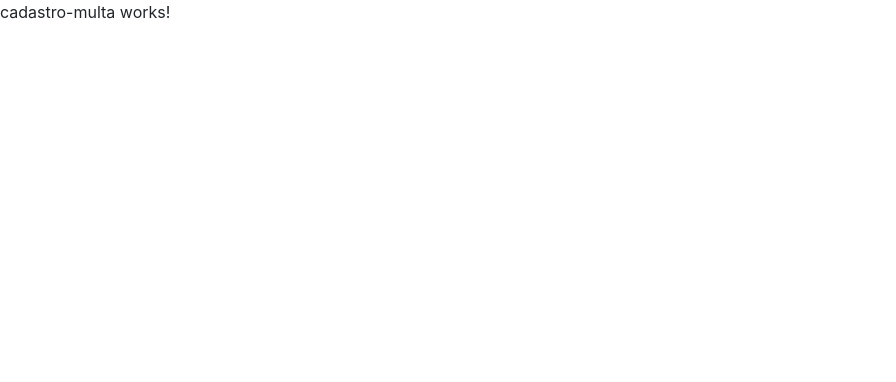
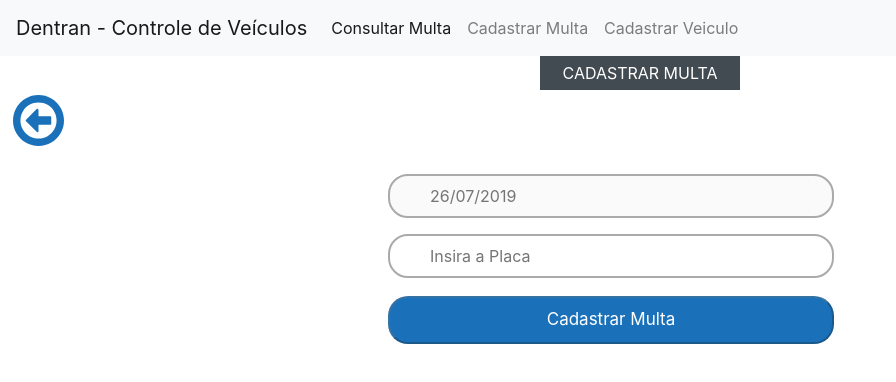
Before and after one commit to andersonribeirosi/treinamento-ctis, an Angular app: page /home/cadastrarMulta in a window 1280 px wide. Shown: the top 382 px of the page, without its empty margins (0-896 px from the left). Built offline with nearby package versions, Linux system fonts and the light colour scheme.

Commit message:
configurações da telas e rotas

```diff
--- a/src/app/app.module.ts
+++ b/src/app/app.module.ts
@@ -1,5 +1,6 @@
 import { BrowserModule } from '@angular/platform-browser';
 import { NgModule } from '@angular/core';
+import { FormsModule, ReactiveFormsModule } from '@angular/forms';
 
 import { AppRoutingModule } from './app-routing.module';
 import { AppComponent } from './app.component';
@@ -20,7 +21,9 @@ import { CadastroVeiculoComponent } from './pages/cadastro-veiculo/cadastro-veic
   ],
   imports: [
     BrowserModule,
-    AppRoutingModule
+    AppRoutingModule,
+    FormsModule,
+    ReactiveFormsModule
   ],
   providers: [],
   bootstrap: [AppComponent],
--- a/src/app/pages/cadastro-multa/cadastro-multa.component.css
+++ b/src/app/pages/cadastro-multa/cadastro-multa.component.css
@@ -0,0 +1,152 @@
+.scroll-content {
+    overflow: hidden;
+    background-color: white;
+    padding-bottom: 0 !important;
+  }
+
+  .back{
+  width: 4%;
+  margin-left: 1%;
+  padding-bottom: 20px;
+  padding-top: 5px;
+  }
+
+  .input-group>.form-control {
+    flex: 0.7 1;
+  }
+
+  input {
+    flex: 0.47 1;
+    margin: 0 auto;
+  }
+
+  #cadastro{
+    color: #1a71b9;
+    padding-left: 20%;
+    padding-top: 50px;
+    font-size: 15px;
+    font-family: Arial, Helvetica, sans-serif;
+  }
+
+
+  .content-flex {
+    position: absolute;
+    display: flex;
+    text-align: center;
+    flex-direction: column;
+    width: 70%;
+    margin-left: 15%;
+    margin-top: 75px;
+  }
+
+  .form-group {
+    margin-bottom: 1rem;
+    padding: 0 0 0 4px;
+  }
+
+  .align{
+    margin-left: 30%;
+  }
+
+  .button{
+    border-radius: 20px !important;
+    background-color: #1a71b9 !important;
+    height: 3rem !important;
+    width: 50% !important;
+    text-transform: none !important;
+    font-weight: 300 !important;
+    flex: 0.47 1;
+    margin: 0 auto;
+    color: white;
+    font-size: 17px;
+    margin: 10px 0 0 0;
+  }
+
+  .button-voltar{
+    border-radius: 20px !important;
+    background-color: gray !important;
+    height: 3rem !important;
+    width: 50% !important;
+    text-transform: none !important;
+    font-weight: 300 !important;
+    flex: 0.47 1;
+    margin: 0 auto;
+    color: white;
+    font-size: 17px;
+    margin: 10px 0 0 0;
+  }
+
+  img{
+    width: 40%;
+    margin-left: 5%;
+  }
+
+  #error{
+    color: red;
+    font-size: 10px;
+    padding-top: -4px;
+    margin: -3px 0px 4px 15px;
+  }
+
+  input[type="text"] {
+    color: #363636;
+    width: 50%;
+    border: 2px solid #aaa;
+    border-radius: 20px;
+    margin: 8px 0;
+    outline: none;
+    padding: 8px;
+    box-sizing: border-box;
+    transition: 0.3s;
+  }
+
+  option:required:invalid {
+    color: gray;
+  }
+
+  p {
+    margin: 32px 0px 0px 90px;
+  }
+
+  input[type="text"]:focus {
+    border-color: dodgerBlue;
+    box-shadow: 0 0 8px 0 dodgerBlue;
+  }
+
+  .inputWithIcon input[type="text"] {
+    padding-left: 40px;
+  }
+
+  .inputWithIcon input[type="password"] {
+    padding-left: 40px;
+  }
+
+  .inputWithIcon {
+    position: relative;
+  }
+
+  .inputWithIcon i {
+    position: absolute;
+    left: 0;
+    top: 8px;
+    padding: 14px 15px;
+    color: #aaa;
+    transition: 0.3s;
+  }
+
+  .inputWithIcon input[type="text"]:focus + i {
+    color: dodgerBlue;
+  }
+
+  .inputWithIcon input[type="password"]:focus + i {
+    color: dodgerBlue;
+  }
+
+   .menu-label {
+    color: white;
+    background-color: #424b52;
+    padding: 5px;
+    margin-top: 1em;
+    margin: 0 auto;
+    width: 200px;
+  }
--- a/src/app/pages/cadastro-multa/cadastro-multa.component.html
+++ b/src/app/pages/cadastro-multa/cadastro-multa.component.html
@@ -1,3 +1,21 @@
-<p>
-  cadastro-multa works!
-</p>
+<app-navbar></app-navbar>
+<div id="span">
+  <span class="menu-label label-primary d-block text-center">CADASTRAR MULTA</span>
+</div>
+<div><img class="back" src="../../assets/left-arrow.svg" (click)="back()"></div>
+<div class="align">
+
+
+  <form class="content-flex" id="formulario" class="form-group" [formGroup]="cadastroMultaForm">
+
+    <div class="inputWithIcon">
+      <input formControlName="data" type="text" placeholder="26/07/2019" #data disabled>
+    </div>
+
+    <div class="inputWithIcon">
+      <input formControlName="placa" type="text" placeholder="Insira a Placa" #placa required>
+    </div>
+
+    <button class="button" [disabled]="cadastroMultaForm.invalid" type="submit" (click)="cadastrarMulta()"><b>Cadastrar Multa</b></button>
+  </form>
+</div>
--- a/src/app/pages/cadastro-multa/cadastro-multa.component.ts
+++ b/src/app/pages/cadastro-multa/cadastro-multa.component.ts
@@ -1,4 +1,6 @@
 import { Component, OnInit } from '@angular/core';
+import { Validators, FormBuilder, FormGroup } from '@angular/forms';
+import { Router } from '@angular/router';
 
 @Component({
   selector: 'app-cadastro-multa',
@@ -7,9 +9,25 @@ import { Component, OnInit } from '@angular/core';
 })
 export class CadastroMultaComponent implements OnInit {
 
-  constructor() { }
+  cadastroMultaForm: FormGroup;
+
+  constructor(private router: Router,
+    private fb: FormBuilder) { }
 
   ngOnInit() {
+    this.criaFormsGroup();
+  }
+
+  criaFormsGroup() {
+    this.cadastroMultaForm = this.fb.group({
+      placa: ['', Validators.required],
+      data: ['']
+
+    });
+  }
+
+  back() {
+    this.router.navigateByUrl('/home')
   }
 
 }
--- a/src/app/pages/cadastro-veiculo/cadastro-veiculo.component.css
+++ b/src/app/pages/cadastro-veiculo/cadastro-veiculo.component.css
@@ -0,0 +1,73 @@
+.container {
+  display: flex;
+  flex-flow: column;
+  align-items: center;
+  justify-content: center;
+  background: white;
+  max-width:100%;
+  padding-top: 5em;
+  padding-bottom: 5em;
+}
+
+.container img:hover{
+  -webkit-transform: scale(1.3);
+  -moz-transform: scale(1.3);
+  -o-transform: scale(1.3);
+  -ms-transform: scale(1.3);
+  transform: scale(1.3);
+}
+
+p{
+  color: black;
+  text-align: center;
+  margin-top: 12px;
+  font-weight: bold;
+  font-family: Arial bold, Helvetica, sans-serif;
+  font-size: 17px;
+}
+
+.row {
+  display: flex;
+  flex-flow: row wrap;
+  align-items: center;
+  justify-content: center;
+  width: 100%;
+}
+
+.elementContainer {
+  position: relative;
+  display: flex;
+  flex-flow: column;
+  justify-content: center;
+  align-items: center;
+  margin: 2em;
+}
+
+.image {
+  width: 125px;
+  height: 75px;
+}
+
+i{
+  width: 70%;
+}
+
+.mx-auto {
+  max-width: 100%;
+  max-height: 100%;
+}
+
+.menu-label {
+  color: white;
+  background-color: #424b52;
+  padding: 5px;
+  margin-top: 1em;
+  margin: 0 auto;
+  width: 200px;
+}
+
+a:link {text-decoration: none}
+
+a:not([href]):not([tabindex]) {
+color: #D29CC2 !important;
+}
--- a/src/app/pages/cadastro-veiculo/cadastro-veiculo.component.html
+++ b/src/app/pages/cadastro-veiculo/cadastro-veiculo.component.html
@@ -1,3 +1,33 @@
-<p>
-  cadastro-veiculo works!
-</p>
+<app-navbar></app-navbar>
+
+<div id="span">
+  <span class="menu-label label-primary d-block text-center">MENU PRINCIPAL</span>
+</div>
+
+
+<div class="container">
+  <div class="row">
+
+
+    <div class="col-md-1 elementContainer">
+      <a>
+        <div class="image">
+          <img title="Cadastrar Veiculo" src="../../assets/car.svg" class="mx-auto d-block"
+            role="button">
+          <p>Cadastrar Veiculo</p>
+        </div>
+      </a>
+    </div>
+
+    <div class="col-md-1 elementContainer">
+      <a>
+        <div class="image">
+          <img title="Cadastrar Veiculo" src="../../assets/car.svg" class="mx-auto d-block"
+            role="button">
+          <p>Primeira aquisição</p>
+        </div>
+      </a>
+    </div>
+
+  </div>
+</div>
--- a/src/app/pages/consulta-multa/consulta-multa.component.css
+++ b/src/app/pages/consulta-multa/consulta-multa.component.css
@@ -0,0 +1,152 @@
+.scroll-content {
+    overflow: hidden;
+    background-color: white;
+    padding-bottom: 0 !important;
+  }
+
+  .back{
+  width: 4%;
+  margin-left: 1%;
+  padding-bottom: 20px;
+  padding-top: 5px;
+  }
+
+  .input-group>.form-control {
+    flex: 0.7 1;
+  }
+
+  input {
+    flex: 0.47 1;
+    margin: 0 auto;
+  }
+
+  #cadastro{
+    color: #1a71b9;
+    padding-left: 20%;
+    padding-top: 50px;
+    font-size: 15px;
+    font-family: Arial, Helvetica, sans-serif;
+  }
+
+
+  .content-flex {
+    position: absolute;
+    display: flex;
+    text-align: center;
+    flex-direction: column;
+    width: 70%;
+    margin-left: 15%;
+    margin-top: 75px;
+  }
+
+  .form-group {
+    margin-bottom: 1rem;
+    padding: 0 0 0 4px;
+  }
+
+  .align{
+    margin-left: 30%;
+  }
+
+  .button{
+    border-radius: 20px !important;
+    background-color: #1a71b9 !important;
+    height: 3rem !important;
+    width: 50% !important;
+    text-transform: none !important;
+    font-weight: 300 !important;
+    flex: 0.47 1;
+    margin: 0 auto;
+    color: white;
+    font-size: 17px;
+    margin: 10px 0 0 0;
+  }
+
+  .button-voltar{
+    border-radius: 20px !important;
+    background-color: gray !important;
+    height: 3rem !important;
+    width: 50% !important;
+    text-transform: none !important;
+    font-weight: 300 !important;
+    flex: 0.47 1;
+    margin: 0 auto;
+    color: white;
+    font-size: 17px;
+    margin: 10px 0 0 0;
+  }
+
+  img{
+    width: 40%;
+    margin-left: 5%;
+  }
+
+  #error{
+    color: red;
+    font-size: 10px;
+    padding-top: -4px;
+    margin: -3px 0px 4px 15px;
+  }
+
+  input[type="text"] {
+    color: #363636;
+    width: 50%;
+    border: 2px solid #aaa;
+    border-radius: 20px;
+    margin: 8px 0;
+    outline: none;
+    padding: 8px;
+    box-sizing: border-box;
+    transition: 0.3s;
+  }
+
+  option:required:invalid {
+    color: gray;
+  }
+
+  p {
+    margin: 32px 0px 0px 90px;
+  }
+
+  input[type="text"]:focus {
+    border-color: dodgerBlue;
+    box-shadow: 0 0 8px 0 dodgerBlue;
+  }
+
+  .inputWithIcon input[type="text"] {
+    padding-left: 40px;
+  }
+
+  .inputWithIcon input[type="password"] {
+    padding-left: 40px;
+  }
+
+  .inputWithIcon {
+    position: relative;
+  }
+
+  .inputWithIcon i {
+    position: absolute;
+    left: 0;
+    top: 8px;
+    padding: 14px 15px;
+    color: #aaa;
+    transition: 0.3s;
+  }
+
+  .inputWithIcon input[type="text"]:focus + i {
+    color: dodgerBlue;
+  }
+
+  .inputWithIcon input[type="password"]:focus + i {
+    color: dodgerBlue;
+  }
+
+  .menu-label {
+    color: white;
+    background-color: #424b52;
+    padding: 5px;
+    margin-top: 1em;
+    margin: 0 auto;
+    width: 200px;
+  }
--- a/src/app/pages/consulta-multa/consulta-multa.component.html
+++ b/src/app/pages/consulta-multa/consulta-multa.component.html
@@ -1,39 +1,28 @@
 <app-navbar></app-navbar>
 
 <div id="span">
-  <span class="menu-label label-primary d-block text-center">MENU PRINCIPAL</span>
+  <span class="menu-label label-primary d-block text-center">CONSULTAR MULTA</span>
 </div>
 
+<div><img class="back" src="../../assets/left-arrow.svg" (click)="back()"></div>
+<div class="align">
 
-<div class="container">
-  <div class="row">
-    <div class="col-md-1 elementContainer">
-      <a (click)="listMonit()">
-        <div class="image">
-          <img title="Consultar Multa" src="../../assets/file.svg" class="mx-auto d-block" role="button">
-          <!-- <i class="fa fa-user-plus fa-lg fa-fw" aria-hidden="true"></i> -->
-          <p>Consultar Multa</p>
+
+  <form class="content-flex" id="formulario" class="form-group" [formGroup]="consultaPlacaForm">
+
+    <div class="inputWithIcon">
+      <input formControlName="placa" type="text" placeholder="Insira a Placa" #placa required>
+      <!-- <i class="fa fa-user fa-lg fa-fw" aria-hidden="true"></i> -->
+    </div>
+    <!-- <div id="error">{{ getError('name') }}</div> -->
+
+      <div class="inputWithIcon">
+          <input
+           formControlName="cpf" type="text" placeholder="Insira o CPF" #cpf required>
+          <!-- <i class="fa fa-phone" aria-hidden="true"></i> -->
         </div>
-      </a>
-    </div>
+        <!-- <div id="error">{{ getError('studentAdditionalCpf')}}</div> -->
 
-    <div title="Cadastrar Multa" class="col-md-1 elementContainer">
-      <a (click)="follProc()">
-        <div class="image">
-          <img src="../../assets/ticket.svg" class="mx-auto d-block" role="button">
-          <p>Cadastrar Multa</p>
-        </div>
-      </a>
-    </div>
-
-    <div class="col-md-1 elementContainer">
-      <a>
-        <div class="image">
-          <img title="Cadastrar Veiculo" (click)="changePassword()" src="../../assets/car.svg" class="mx-auto d-block"
-            role="button">
-          <p>Cadastrar Veiculo</p>
-        </div>
-      </a>
-    </div>
-  </div>
+    <button class="button" [disabled]="consultaPlacaForm.invalid" type="submit" (click)="register()"><b>Consultar Multa</b></button>
+  </form>
 </div>
--- a/src/app/pages/consulta-multa/consulta-multa.component.ts
+++ b/src/app/pages/consulta-multa/consulta-multa.component.ts
@@ -1,4 +1,6 @@
 import { Component, OnInit } from '@angular/core';
+import { Router } from '@angular/router';
+import { FormGroup, FormBuilder, Validators } from '@angular/forms';
 
 @Component({
   selector: 'app-consulta-multa',
@@ -7,9 +9,25 @@ import { Component, OnInit } from '@angular/core';
 })
 export class ConsultaMultaComponent implements OnInit {
 
-  constructor() { }
+  consultaPlacaForm: FormGroup;
+
+  constructor(private router: Router,
+    private fb: FormBuilder) { }
 
   ngOnInit() {
+    this.criaFormsGroup();
+  }
+
+  criaFormsGroup() {
+    this.consultaPlacaForm = this.fb.group({
+      placa: ['', Validators.required],
+      cpf: ['', Validators.required]
+
+    });
+  }
+
+  back() {
+    this.router.navigateByUrl('/home')
   }
 
 }
--- a/src/app/pages/home/home.component.html
+++ b/src/app/pages/home/home.component.html
@@ -8,17 +8,16 @@
 <div class="container">
   <div class="row">
     <div class="col-md-1 elementContainer">
-      <a (click)="listMonit()">
+      <a (click)="consultarMulta()">
         <div class="image">
           <img title="Consultar Multa" src="../../assets/file.svg" class="mx-auto d-block" role="button">
-          <!-- <i class="fa fa-user-plus fa-lg fa-fw" aria-hidden="true"></i> -->
           <p>Consultar Multa</p>
         </div>
       </a>
     </div>
 
     <div title="Cadastrar Multa" class="col-md-1 elementContainer">
-      <a (click)="follProc()">
+      <a (click)="cadastrarMulta()">
         <div class="image">
           <img src="../../assets/ticket.svg" class="mx-auto d-block" role="button">
           <p>Cadastrar Multa</p>
@@ -27,9 +26,9 @@
     </div>
 
     <div class="col-md-1 elementContainer">
-      <a>
+      <a (click)="cadastrarVeiculo()">
         <div class="image">
-          <img title="Cadastrar Veiculo" (click)="changePassword()" src="../../assets/car.svg" class="mx-auto d-block"
+          <img title="Cadastrar Veiculo" src="../../assets/car.svg" class="mx-auto d-block"
             role="button">
           <p>Cadastrar Veiculo</p>
         </div>
--- a/src/app/pages/home/home.component.ts
+++ b/src/app/pages/home/home.component.ts
@@ -1,4 +1,5 @@
 import { Component, OnInit } from '@angular/core';
+import { Router } from '@angular/router';
 
 @Component({
   selector: 'app-home',
@@ -7,9 +8,26 @@ import { Component, OnInit } from '@angular/core';
 })
 export class HomeComponent implements OnInit {
 
-  constructor() { }
+  constructor(private router: Router) { }
 
   ngOnInit() {
   }
 
+  consultarMulta() {
+    this.router.navigateByUrl('home/consultarMulta');
+  }
+
+  cadastrarMulta() {
+    this.router.navigateByUrl('home/cadastrarMulta');
+  }
+
+  cadastrarVeiculo() {
+    this.router.navigateByUrl('home/cadastrarVeiculo');
+  }
+
+  back() {
+    this.router.navigateByUrl('/home')
+  }
+
+
 }
```
Also changed, not shown: src/assets/left-arrow.svg (added).
